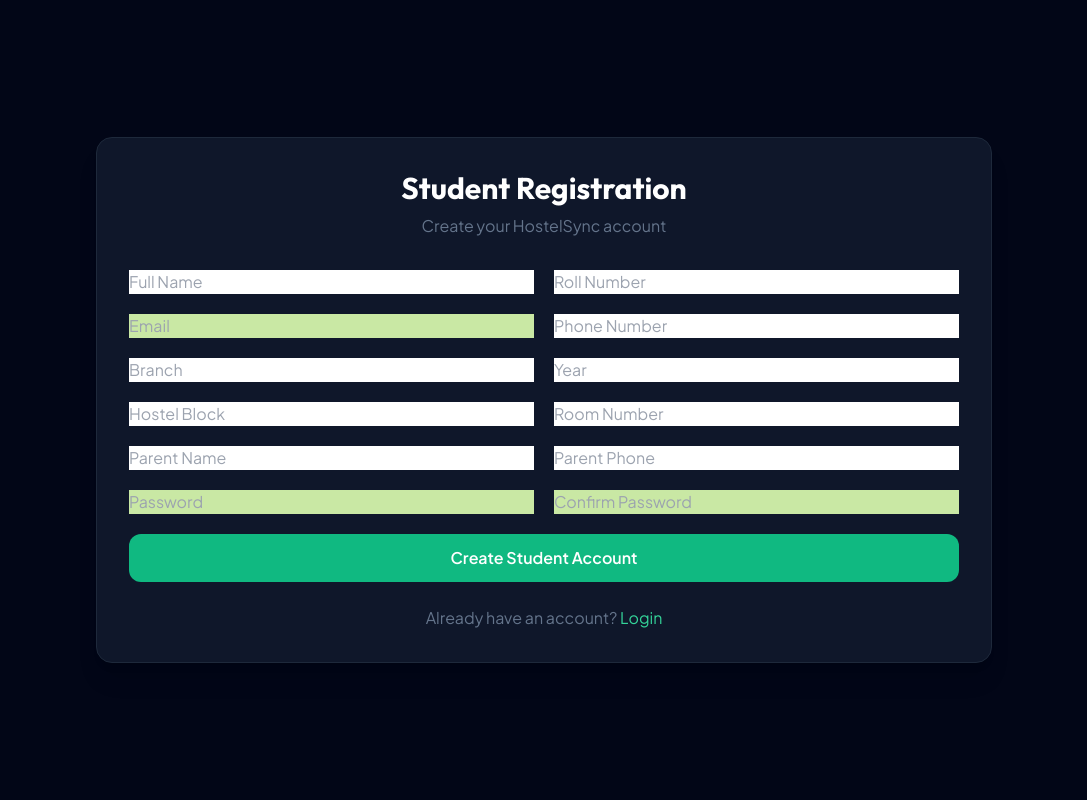
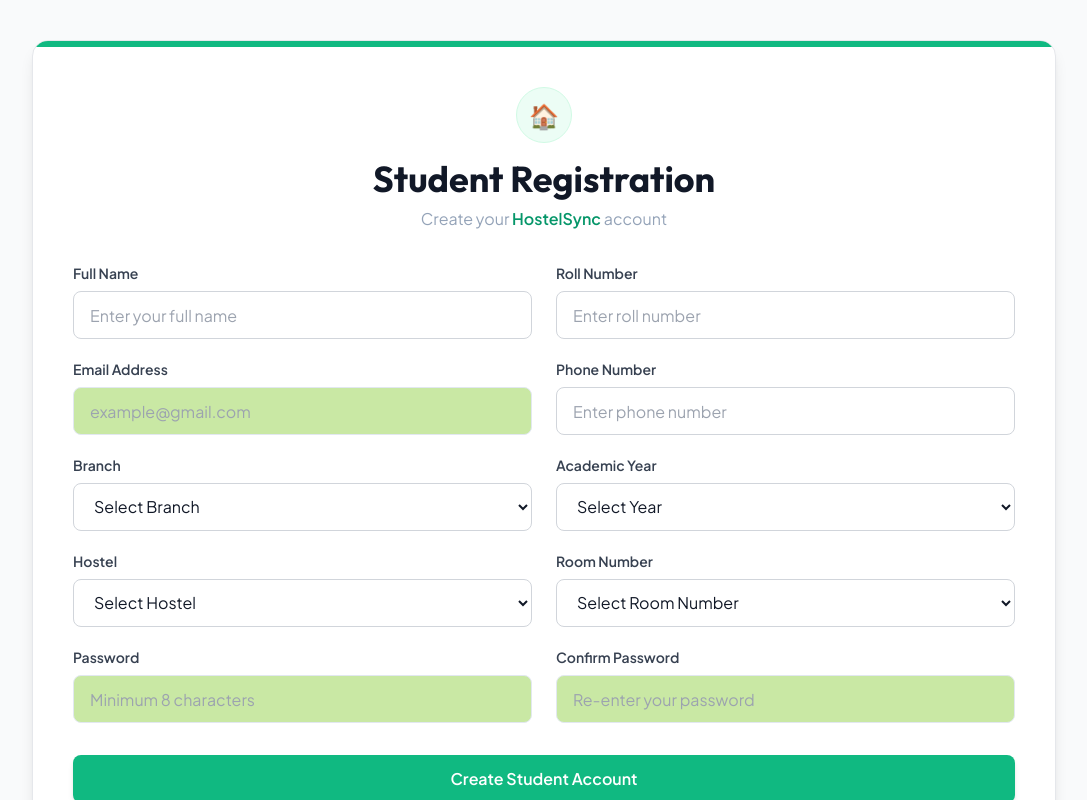
Before and after one commit to bm100695-cpu/HostelSync, a React (Vite) app in the folder frontend/: page /student-registration in a window 1280 px wide. Shown: the top 800 px of the page, without its empty margins (96-1183 px from the left). Built offline with nearby package versions, Linux system fonts and the light colour scheme.

Commit message:
Fix student registration fields

```diff
--- a/frontend/src/pages/auth/StudentRegistration.jsx
+++ b/frontend/src/pages/auth/StudentRegistration.jsx
@@ -14,8 +14,6 @@ export const StudentRegistration = () => {
     year: '',
     block: '',
     room: '',
-    parentName: '',
-    parentPhone: '',
     password: '',
     confirmPassword: ''
   });
@@ -86,165 +84,316 @@ export const StudentRegistration = () => {
     }
   };
 
+  // Simple white + green input design
+  const inputClass = `
+    w-full h-12 px-4 rounded-lg
+    bg-white
+    border border-gray-300
+    text-gray-900
+    placeholder-gray-400
+    outline-none
+    transition-all duration-200
+    focus:border-emerald-500
+    focus:ring-2 focus:ring-emerald-100
+    hover:border-emerald-300
+  `;
+
+  const labelClass = `
+    block text-sm font-semibold
+    text-gray-700 mb-2
+  `;
+
   return (
-    <div className="min-h-screen bg-slate-950 flex items-center justify-center p-6">
+    <div className="min-h-screen bg-gray-50 flex items-center justify-center px-4 py-10">
 
-      <div className="w-full max-w-4xl">
+      <div className="w-full max-w-5xl">
 
-        <div className="bg-slate-900 border border-slate-800 rounded-2xl p-8 shadow-xl">
+        {/* Main Card */}
+        <div className="bg-white rounded-2xl border border-gray-200 shadow-lg overflow-hidden">
 
-          <h1 className="text-3xl font-bold text-white text-center">
+          {/* Green Top Border */}
+          <div className="h-1.5 bg-emerald-500"></div>
+
+          <div className="p-6 sm:p-8 md:p-10">
+
+            {/* Header */}
+            <div className="text-center mb-8">
+
+              {/* Logo */}
+              <div className="inline-flex items-center justify-center w-14 h-14 rounded-full bg-emerald-50 border border-emerald-100 mb-4">
+                <span className="text-2xl">🏠</span>
+              </div>
+
+              <h1 className="text-3xl sm:text-4xl font-bold text-gray-900">
                 Student Registration
               </h1>
 
-          <p className="text-gray-400 text-center mt-2">
-            Create your HostelSync account
+              <p className="text-gray-500 mt-2">
+                Create your{' '}
+                <span className="text-emerald-600 font-semibold">
+                  HostelSync
+                </span>{' '}
+                account
               </p>
+            </div>
 
+            {/* Error */}
             {error && (
-            <div className="mt-5 p-3 rounded-lg bg-red-500/10 border border-red-500 text-red-400">
-              {error}
+              <div className="mb-6 p-4 rounded-lg bg-red-50 border border-red-200 text-red-600 text-sm">
+                ⚠️ {error}
               </div>
             )}
 
+            {/* Success */}
             {message && (
-            <div className="mt-5 p-3 rounded-lg bg-green-500/10 border border-green-500 text-green-400">
-              {message}
+              <div className="mb-6 p-4 rounded-lg bg-emerald-50 border border-emerald-200 text-emerald-600 text-sm">
+                ✓ {message}
               </div>
             )}
 
+            {/* Form */}
             <form
               onSubmit={handleSubmit}
-            className="grid grid-cols-1 md:grid-cols-2 gap-5 mt-8"
+              className="grid grid-cols-1 md:grid-cols-2 gap-x-6 gap-y-5"
             >
 
+              {/* Full Name */}
+              <div>
+                <label className={labelClass}>
+                  Full Name
+                </label>
+
                 <input
-              className="input"
+                  className={inputClass}
                   name="name"
-              placeholder="Full Name"
+                  placeholder="Enter your full name"
                   value={formData.name}
                   onChange={handleChange}
                   required
                 />
+              </div>
+
+              {/* Roll Number */}
+              <div>
+                <label className={labelClass}>
+                  Roll Number
+                </label>
 
                 <input
-              className="input"
+                  className={inputClass}
                   name="rollNo"
-              placeholder="Roll Number"
+                  placeholder="Enter roll number"
                   value={formData.rollNo}
                   onChange={handleChange}
                   required
                 />
+              </div>
+
+              {/* Email */}
+              <div>
+                <label className={labelClass}>
+                  Email Address
+                </label>
 
                 <input
-              className="input"
+                  className={inputClass}
                   type="email"
                   name="email"
-              placeholder="Email"
+                  placeholder="example@gmail.com"
                   value={formData.email}
                   onChange={handleChange}
                   required
                 />
+              </div>
+
+              {/* Phone */}
+              <div>
+                <label className={labelClass}>
+                  Phone Number
+                </label>
 
                 <input
-              className="input"
+                  className={inputClass}
+                  type="tel"
                   name="phone"
-              placeholder="Phone Number"
+                  placeholder="Enter phone number"
                   value={formData.phone}
                   onChange={handleChange}
                   required
                 />
+              </div>
 
-            <input
-              className="input"
+              {/* Branch */}
+              <div>
+                <label className={labelClass}>
+                  Branch
+                </label>
+
+                <select
+                  className={inputClass}
                   name="branch"
-              placeholder="Branch"
                   value={formData.branch}
                   onChange={handleChange}
                   required
-            />
+                >
+                  <option value="">Select Branch</option>
+                  <option value="CSE">CSE</option>
+                  <option value="IT">IT</option>
+                  <option value="ECE">ECE</option>
+                  <option value="ME">ME</option>
+                </select>
+              </div>
 
-            <input
-              className="input"
+              {/* Year */}
+              <div>
+                <label className={labelClass}>
+                  Academic Year
+                </label>
+
+                <select
+                  className={inputClass}
                   name="year"
-              placeholder="Year"
                   value={formData.year}
                   onChange={handleChange}
                   required
-            />
+                >
+                  <option value="">Select Year</option>
+                  <option value="1">1st Year</option>
+                  <option value="2">2nd Year</option>
+                  <option value="3">3rd Year</option>
+                  <option value="4">4th Year</option>
+                </select>
+              </div>
+
+              {/* Hostel */}
+              <div>
+                <label className={labelClass}>
+                  Hostel
+                </label>
+
+                <select
+                  className={inputClass}
+                  name="block"
+                  value={formData.block}
+                  onChange={handleChange}
+                  required
+                >
+                  <option value="">Select Hostel</option>
+                  <option value="Hostel 1">Hostel 1</option>
+                  <option value="Hostel 2">Hostel 2</option>
+                  <option value="Hostel 3">Hostel 3</option>
+                  <option value="Hostel 4">Hostel 4</option>
+                </select>
+              </div>
+
+              {/* Room */}
+              <div>
+                <label className={labelClass}>
+                  Room Number
+                </label>
+
+                <select
+                  className={inputClass}
+                  name="room"
+                  value={formData.room}
+                  onChange={handleChange}
+                  required
+                >
+                  <option value="">
+                    Select Room Number
+                  </option>
+
+                  {Array.from(
+                    { length: 60 },
+                    (_, i) => (
+                      <option
+                        key={i + 1}
+                        value={i + 1}
+                      >
+                        Room {i + 1}
+                      </option>
+                    )
+                  )}
+                </select>
+              </div>
+
+              {/* Password */}
+              <div>
+                <label className={labelClass}>
+                  Password
+                </label>
 
                 <input
-              className="input"
-              name="block"
-              placeholder="Hostel Block"
-              value={formData.block}
-              onChange={handleChange}
-            />
-
-            <input
-              className="input"
-              name="room"
-              placeholder="Room Number"
-              value={formData.room}
-              onChange={handleChange}
-            />
-
-            <input
-              className="input"
-              name="parentName"
-              placeholder="Parent Name"
-              value={formData.parentName}
-              onChange={handleChange}
-              required
-            />
-
-            <input
-              className="input"
-              name="parentPhone"
-              placeholder="Parent Phone"
-              value={formData.parentPhone}
-              onChange={handleChange}
-              required
-            />
-
-            <input
-              className="input"
+                  className={inputClass}
                   type="password"
                   name="password"
-              placeholder="Password"
+                  placeholder="Minimum 8 characters"
                   value={formData.password}
                   onChange={handleChange}
                   required
                 />
+              </div>
+
+              {/* Confirm Password */}
+              <div>
+                <label className={labelClass}>
+                  Confirm Password
+                </label>
 
                 <input
-              className="input"
+                  className={inputClass}
                   type="password"
                   name="confirmPassword"
-              placeholder="Confirm Password"
+                  placeholder="Re-enter your password"
                   value={formData.confirmPassword}
                   onChange={handleChange}
                   required
                 />
+              </div>
+
+              {/* Button */}
+              <div className="md:col-span-2 pt-3">
 
                 <button
                   type="submit"
                   disabled={loading}
-              className="md:col-span-2 py-3 rounded-xl bg-emerald-500 hover:bg-emerald-600 text-white font-semibold disabled:opacity-50"
+                  className="
+                    w-full h-12
+                    rounded-lg
+                    bg-emerald-500
+                    hover:bg-emerald-600
+                    text-white
+                    font-semibold
+                    transition-all duration-200
+                    shadow-md
+                    hover:shadow-lg
+                    disabled:opacity-50
+                    disabled:cursor-not-allowed
+                  "
                 >
                   {loading
                     ? 'Creating Account...'
                     : 'Create Student Account'}
                 </button>
 
+              </div>
+
             </form>
 
-          <p className="text-center text-gray-400 mt-6">
+            {/* Login */}
+            <div className="text-center mt-7 pt-6 border-t border-gray-200">
+
+              <p className="text-gray-500 text-sm">
                 Already have an account?{' '}
 
                 <Link
                   to="/login"
-              className="text-emerald-400 hover:underline"
+                  className="
+                    text-emerald-600
+                    font-semibold
+                    hover:text-emerald-700
+                    hover:underline
+                  "
                 >
                   Login
                 </Link>
@@ -253,7 +402,14 @@ export const StudentRegistration = () => {
             </div>
 
           </div>
+        </div>
 
+        {/* Footer */}
+        <p className="text-center text-gray-400 text-xs mt-5">
+          © {new Date().getFullYear()} HostelSync. All rights reserved.
+        </p>
+
+      </div>
     </div>
   );
 };
```
Also changed, not shown: 1 other file (tests, documents, lock files or other folders). Lines whose indentation alone changed are shown as unchanged.
